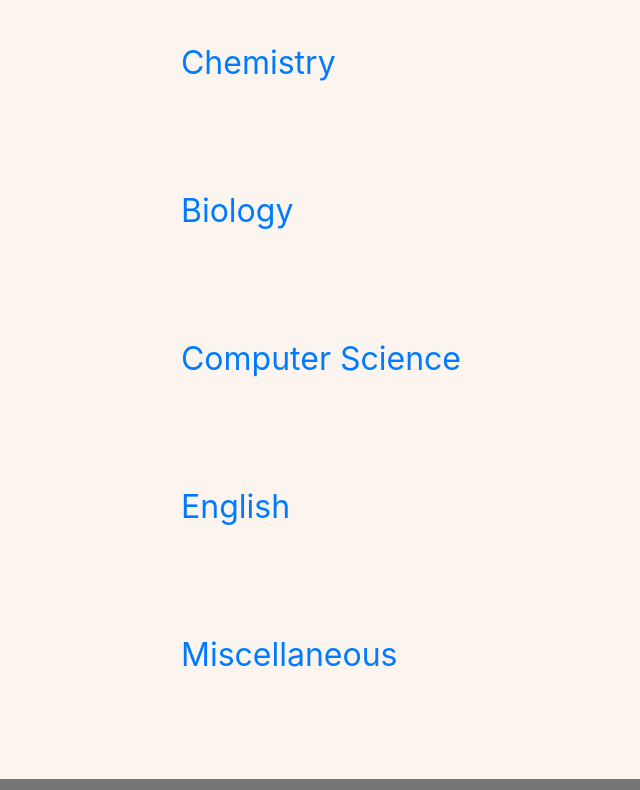
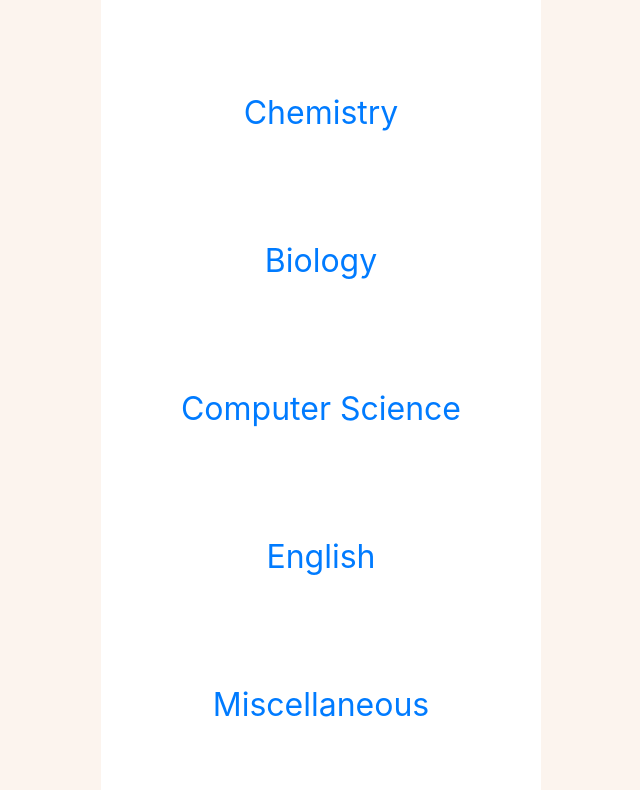
Before and after one commit to CptMiracle/cptmiracle.github.io, a plain HTML site: page html/subjects.html in a window 1280 px wide. Shown: the part 676-1466 px from the top of the page, without its empty margins (319-959 px from the left). Drawn offline with nearby package versions, Linux system fonts and the light colour scheme.

Commit message:
Align subjects

```diff
--- a/html/subjects.html
+++ b/html/subjects.html
@@ -95,26 +95,28 @@
         <div class="container">
             <div class="row justify-content-center my-main-row">
                 <div class="col-lg-auto col-sm-auto main-col">
+                    <div class="main-col-container">
                         <div class="subject">
-                        <a class="subject-name" href="/html/subject/math.html">Mathematics</a>
+                            <a class="subject-name" href="/html/subject/math.html"><p>Mathematics</p></a>
                         </div>
                         <div class="subject">
-                        <a class="subject-name" href="/html/subject/physics.html">Physics</a>
+                            <a class="subject-name" href="/html/subject/physics.html"><p>Physics</p></a>
                         </div>
                         <div class="subject">
-                        <a class="subject-name" href="/html/subject/chemistry.html">Chemistry</a>
+                            <a class="subject-name" href="/html/subject/chemistry.html"><p>Chemistry</p></a>
                         </div>
                         <div class="subject">
-                        <a class="subject-name" href="/html/subject/biology.html">Biology</a>
+                            <a class="subject-name" href="/html/subject/biology.html"><p>Biology</p></a>
                         </div>
                         <div class="subject">
-                        <a class="subject-name" href="/html/subject/compsci.html">Computer Science</a>
+                            <a class="subject-name" href="/html/subject/compsci.html"><p>Computer Science</p></a>
                         </div>
                         <div class="subject">
-                        <a class="subject-name" href="/html/subject/english.html">English</a>
+                            <a class="subject-name" href="/html/subject/english.html"><p>English</p></a>
                         </div>
-                    <div class="subject">
-                        <a class="subject-name" href="/html/subject/misc.html">Miscellaneous</a>
+                        <div id="subject-last" class="subject">
+                            <a  class="subject-name" href="/html/subject/misc.html"><p>Miscellaneous</p></a>
+                        </div>
                     </div>
                 </div>
             </div>
--- a/styles/subjects.css
+++ b/styles/subjects.css
@@ -85,6 +85,7 @@ html {
   .my-container {
     max-width: 1168px;
     padding-bottom: 20px;
+    margin-bottom: 70px;
   }
 
   .my-row {
@@ -138,12 +139,27 @@ html {
 
   /* Main */
 
+
+  .main-col-container{
+    background-color: white;
+    padding: 5rem;
+    border-radius: 20px;
+  }
+
   .subject a {
     font-size: 2rem;
   }
 
+  .subject-name p {
+    text-align: center;
+  }
+
   .subject {
-      margin-top: 100px;
+    margin-bottom: 100px;
+  }
+
+  #subject-last {
+    margin: 0;
   }
 
 
```
Lines whose indentation alone changed are shown as unchanged.
